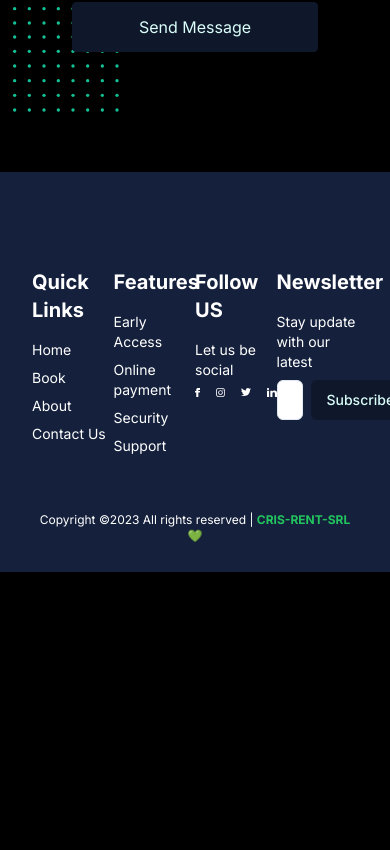
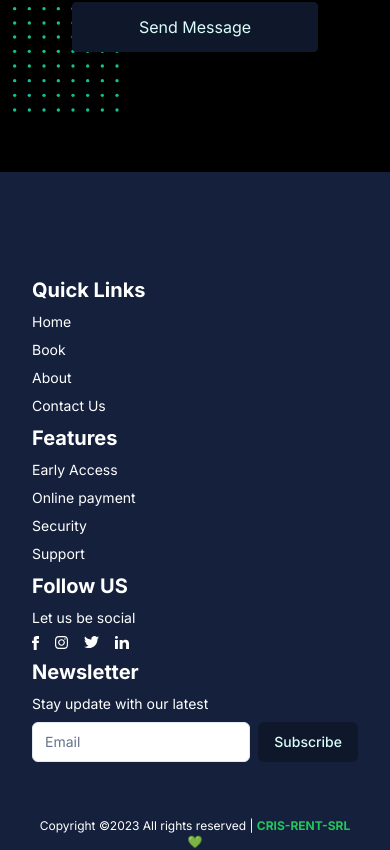
Before and after one commit to pixprocoder/rent_scooter, a Next.js app: page / in a window 390 px wide. Shown: the part 10932-11782 px from the top of the page. Before the commit the page ends 11504 px from the top, so only its background shows below. Built offline with nearby package versions, Linux system fonts and the light colour scheme.

Commit message:
footer done with responsive

```diff
--- a/src/components/shared/Footer.tsx
+++ b/src/components/shared/Footer.tsx
@@ -9,11 +9,11 @@ import { Button } from "../ui/button";
 
 const Footer = () => {
   return (
-    <footer className=" h-[400px] bg-[#15213C]">
+    <footer className="  lg:h-[400px] bg-[#15213C]">
       <div className="container mx-auto ">
-        <div className="grid grid-cols-4 text-white pt-24">
+        <div className="grid grid-cols-1 md:grid-cols-3 lg:grid-cols-4 text-white pt-24">
           <div>
-            <h3 className="text-xl font-bold  mb-4">Quick Links</h3>
+            <h3 className="text-xl font-bold  my-2 lg:mb-4">Quick Links</h3>
             <ul className="space-y-2 text-sm">
               <li>
                 <Link
@@ -50,7 +50,7 @@ const Footer = () => {
             </ul>
           </div>
           <div>
-            <h3 className="text-xl font-bold  mb-4">Features</h3>
+            <h3 className="text-xl font-bold  my-2 lg:mb-4">Features</h3>
             <ul className="space-y-2 text-sm">
               <li>
                 <Link
@@ -87,7 +87,7 @@ const Footer = () => {
             </ul>
           </div>
           <div>
-            <h3 className="text-xl font-bold  mb-4">Follow US</h3>
+            <h3 className="text-xl font-bold  my-2 lg:mb-4">Follow US</h3>
             <ul className="space-y-2 text-sm">
               <li>Let us be social</li>
               <ul className="flex gap-4">
@@ -115,11 +115,11 @@ const Footer = () => {
             </ul>
           </div>
           <div>
-            <h3 className="text-xl font-bold  mb-4">Newsletter</h3>
+            <h3 className="text-xl font-bold  my-2 lg:mb-4">Newsletter</h3>
             <ul className="space-y-2 text-sm">
               <li>Stay update with our latest</li>
               <li>
-                <div className="flex w-full max-w-sm items-center space-x-2">
+                <div className="flex w-full max-w-sm items-center space-x-2 text-green-700">
                   <Input type="email" placeholder="Email" />
                   <Button type="submit">Subscribe</Button>
                 </div>
```
